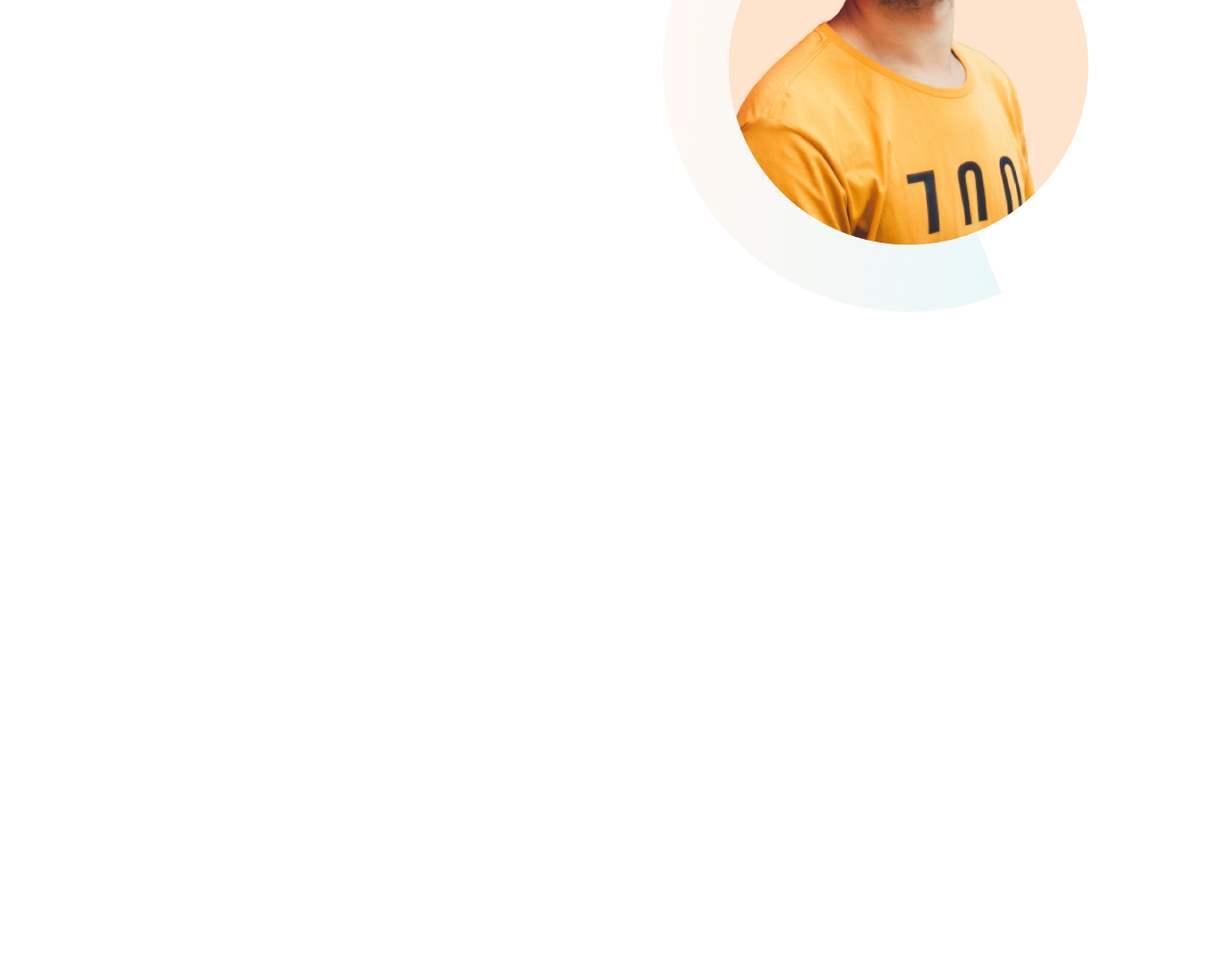
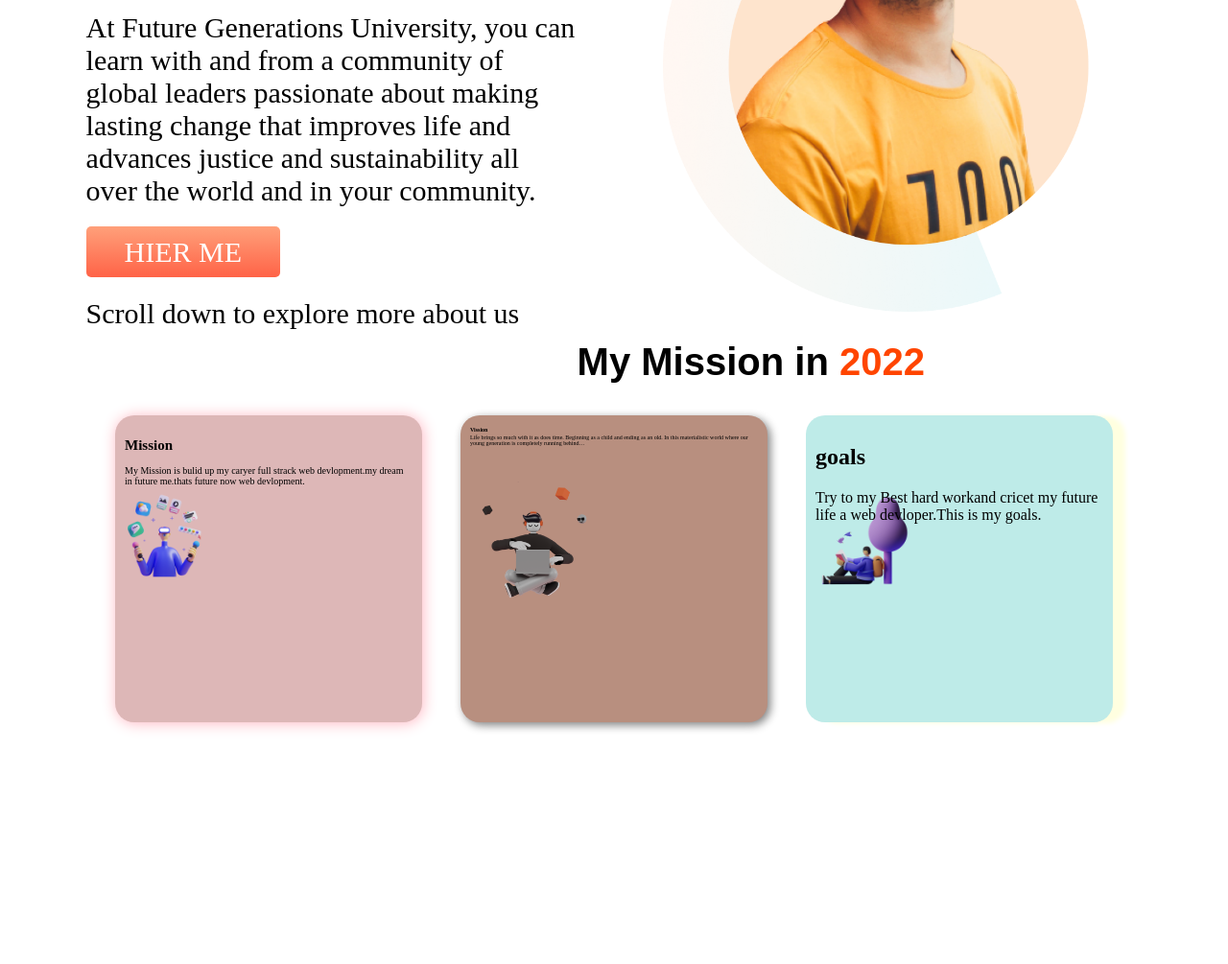
Before and after one commit to liton0023/rsmahmud, a plain HTML site: page index.html in a window 1280 px wide. Shown: the part 328-1333 px from the top of the page at 96% size. Before the commit the page ends 800 px from the top, so only its background shows below. Drawn offline with Linux system fonts and the light colour scheme.

Commit message:
second-commit

```diff
--- a/index.html
+++ b/index.html
@@ -26,3 +26,23 @@
             <img src="images/person/person-0.png" alt="">
         </div>
     </section>
+    <section>
+        <div class="rs">
+            <h1 class="header">My Mission in <span class="orange"> 2022</span></h1>
+            <div class="misson">
+                <h2>Mission</h2>
+                <p>My Mission is bulid up my caryer full strack web devlopment.my dream in future me.thats future now
+                    web
+                    devlopment.</p>
+            </div>
+            <div class="vission">
+                <h2>Vission</h2>
+                <p>Life brings so much with it as does time. Beginning as a child and ending as an old. In this
+                    materialistic world where our young generation is completely running behind…</p>
+            </div>
+            <div class="goals">
+                <h2>goals</h2>
+                <p>Try to my Best hard workand cricet my future life a web devloper.This is my goals. </p>
+            </div>
+        </div>
+    </section>
--- a/style.css
+++ b/style.css
@@ -25,3 +25,65 @@ section{
 .half-width img{
 width: 100%;
 }
+
+#rs{
+    margin-top: 14%;
+    font-size: 30px;
+}
+.battom{
+    text-decoration: none;
+    background: linear-gradient(lightsalmon,tomato);
+    padding: 10px 40px;
+    border-radius: 5px;
+    color: white;
+    font: 700;
+}
+.header{
+    font-size: 40px;
+    font-family: sans-serif;
+    text-align: left;
+}
+.misson{
+    height: 300px;
+    width: 300px;
+    margin-left: 120px;
+    background-color:rgb(221, 183, 183);
+    box-shadow: 1px 1px 15px lightpink;
+    font-size: 10px;
+    border-radius: 20px;
+    padding: 10px;
+    float: left;
+    background-image: url(images/illustrators/illustrator-1.png);
+    background-size: 120px;
+    background-repeat:no-repeat;
+    background-position-y: 60px;
+}
+.vission{
+    width: 300px;
+    height: 300px;
+    background-color: rgb(184, 143, 127);
+    margin-left: 40px;
+    padding: 10px;
+    border-radius: 20px;
+box-shadow: 3px 3px 10px gray;
+font-size: 10%;
+float: left;
+background-image: url(images/illustrators/illustrator-2.png);
+background-repeat: no-repeat;
+background-size: 150px;
+background-position-y: 60px;
+}
+.goals{
+    width: 300px;
+    height: 300px;
+    background-color:rgb(190, 235, 232) ;
+    margin-left: 40px;
+    padding: 10px;
+    border-radius: 20px;
+    box-shadow:13px 1px 5px lightyellow;
+    float: left;
+    background-image: url(images/illustrators/illustrator-3.png);
+    background-repeat: no-repeat;
+    background-size: 120px;
+    background-position-y: 80px;
+}
```
